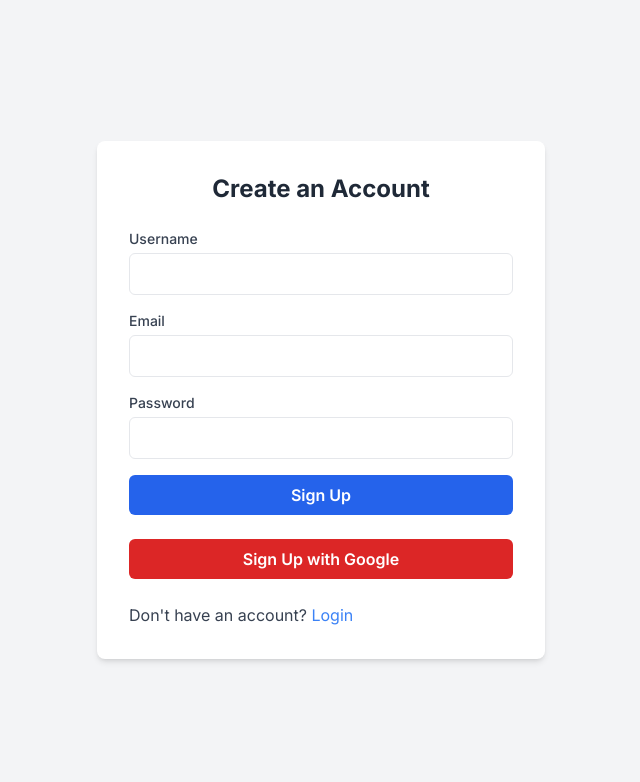
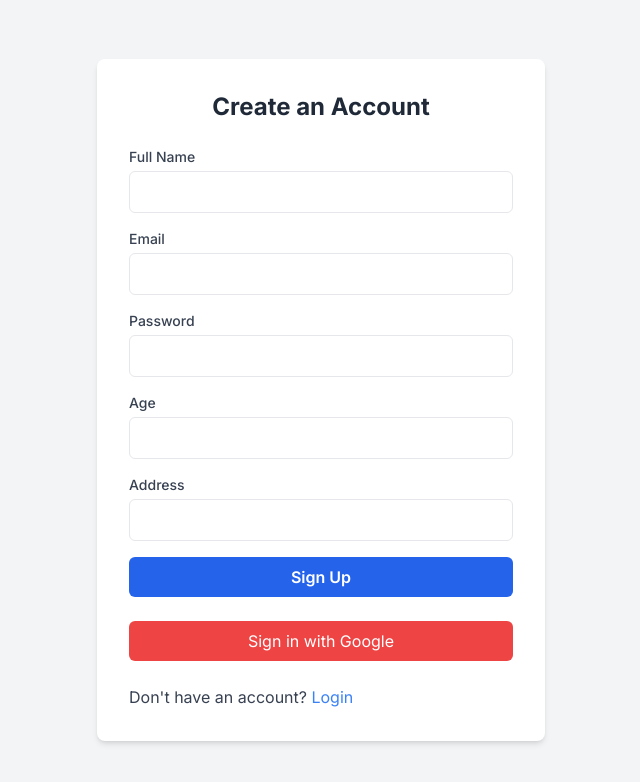
Before and after one commit to ChaniCohen1/users, a Next.js app in the folder users/: page /pages/signup in a window 1280 px wide. Shown: the top 782 px of the page, without its empty margins (319-959 px from the left). Built offline with nearby package versions, Linux system fonts and the light colour scheme.

Commit message:
add fix for vercel

```diff
--- /dev/null
+++ b/users/src/app/components/GoogleButton.tsx
@@ -0,0 +1,17 @@
+"use client";
+
+import React from "react";
+import { signIn } from "next-auth/react";
+
+const GoogleSignInButton = () => {
+  return (
+    <button
+      onClick={() => signIn("google")}
+      className="w-full px-4 py-2 bg-red-500 text-white rounded-md"
+    >
+      Sign in with Google
+    </button>
+  );
+};
+
+export default GoogleSignInButton;
--- /dev/null
+++ b/users/src/app/components/LoginForm.tsx
@@ -0,0 +1,53 @@
+"use client";
+
+import React, { useState } from "react";
+import LoginFormProps from "../types/LoginFormProps";
+
+const LoginForm: React.FC<LoginFormProps> = ({ onSubmit }) => {
+  const [email, setEmail] = useState("");
+  const [password, setPassword] = useState("");
+
+  const handleSubmit = (event: React.FormEvent) => {
+    event.preventDefault();
+    onSubmit(email, password);
+  };
+
+  return (
+    <form className="space-y-4" onSubmit={handleSubmit}>
+      <div>
+        <label htmlFor="email" className="block text-sm font-medium text-gray-700">
+          Email
+        </label>
+        <input
+          id="email"
+          type="email"
+          value={email}
+          onChange={(e) => setEmail(e.target.value)}
+          required
+          className="w-full px-4 py-2 mt-1 border rounded-md focus:outline-none focus:ring-2 focus:ring-blue-500"
+        />
+      </div>
+      <div>
+        <label htmlFor="password" className="block text-sm font-medium text-gray-700">
+          Password
+        </label>
+        <input
+          id="password"
+          type="password"
+          value={password}
+          onChange={(e) => setPassword(e.target.value)}
+          required
+          className="w-full px-4 py-2 mt-1 border rounded-md focus:outline-none focus:ring-2 focus:ring-blue-500"
+        />
+      </div>
+      <button
+        type="submit"
+        className="w-full px-4 py-2 font-semibold text-white bg-blue-600 rounded-md hover:bg-blue-700 focus:outline-none focus:ring-2 focus:ring-offset-2 focus:ring-blue-500"
+      >
+        Login
+      </button>
+    </form>
+  );
+};
+
+export default LoginForm;
--- /dev/null
+++ b/users/src/app/components/SignUpForm.tsx
@@ -0,0 +1,95 @@
+"use client";
+
+import React, { useState } from "react";
+import SignUpFormProps from "../types/SignUpFormProps";
+
+const SignUpForm: React.FC<SignUpFormProps> = ({ onSubmit }) => {
+  const [fullName, setFullName] = useState("");
+  const [email, setEmail] = useState("");
+  const [password, setPassword] = useState("");
+  const [age, setAge] = useState("");
+  const [address, setAddress] = useState("");
+
+  const handleSubmit = (e: React.FormEvent) => {
+    e.preventDefault();
+    onSubmit(fullName, email, password, age, address);
+  };
+
+  return (
+    <form className="space-y-4" onSubmit={handleSubmit}>
+      <div>
+        <label htmlFor="fullName" className="block text-sm font-medium text-gray-700">
+          Full Name
+        </label>
+        <input
+          id="fullName"
+          type="text"
+          value={fullName}
+          onChange={(e) => setFullName(e.target.value)}
+          required
+          className="w-full px-4 py-2 mt-1 border rounded-md focus:outline-none focus:ring-2 focus:ring-blue-500"
+        />
+      </div>
+      <div>
+        <label htmlFor="email" className="block text-sm font-medium text-gray-700">
+          Email
+        </label>
+        <input
+          id="email"
+          type="email"
+          value={email}
+          onChange={(e) => setEmail(e.target.value)}
+          required
+          className="w-full px-4 py-2 mt-1 border rounded-md focus:outline-none focus:ring-2 focus:ring-blue-500"
+        />
+      </div>
+      <div>
+        <label htmlFor="password" className="block text-sm font-medium text-gray-700">
+          Password
+        </label>
+        <input
+          id="password"
+          type="password"
+          value={password}
+          onChange={(e) => setPassword(e.target.value)}
+          required
+          className="w-full px-4 py-2 mt-1 border rounded-md focus:outline-none focus:ring-2 focus:ring-blue-500"
+        />
+      </div>
+      <div>
+        <label htmlFor="age" className="block text-sm font-medium text-gray-700">
+          Age
+        </label>
+        <input
+          id="age"
+          type="number"
+          value={age}
+          onChange={(e) => setAge(e.target.value)}
+          required
+          className="w-full px-4 py-2 mt-1 border rounded-md focus:outline-none focus:ring-2 focus:ring-blue-500"
+        />
+      </div>
+      <div>
+        <label htmlFor="address" className="block text-sm font-medium text-gray-700">
+          Address
+        </label>
+        <input
+          id="address"
+          type="text"
+          value={address}
+          onChange={(e) => setAddress(e.target.value)}
+          required
+          className="w-full px-4 py-2 mt-1 border rounded-md focus:outline-none focus:ring-2 focus:ring-blue-500"
+        />
+      </div>
+      <button
+        type="submit"
+        className="w-full px-4 py-2 font-semibold text-white bg-blue-600 rounded-md hover:bg-blue-700 focus:outline-none focus:ring-2 focus:ring-offset-2 focus:ring-blue-500"
+      >
+        Sign Up
+      </button>
+    </form>
+  );
+};
+
+export default SignUpForm;
--- a/users/src/app/pages/login/page.tsx
+++ b/users/src/app/pages/login/page.tsx
@@ -1,36 +1,27 @@
 "use client";
 
-import { useState } from "react";
-import React from 'react';
+import React, { useState } from "react";
 import { useRouter } from "next/navigation";
+import LoginForm from "@/app/components/LoginForm";
+import GoogleSignInButton from "@/app/components/GoogleButton";
 import { login } from "@/app/services/login";
-import { signIn } from "next-auth/react"; // Import signIn from next-auth
 
-const Login = () => {
-  const [email, setEmail] = useState('');
-  const [password, setPassword] = useState('');
+const Login: React.FC = () => {
   const [error, setError] = useState<string | null>(null);
   const router = useRouter();
 
-  const handleLogin = async (event: React.FormEvent) => {
-    event.preventDefault();
+  const handleLogin = async (email: string, password: string) => {
     setError(null);
     try {
       const user = await login(email, password);
-      if (user)
-        router.push('/'); // Redirect to homepage after successful login
-      else
-        setError('Invalid username or password');
+      if (user) {
+        router.push("/"); // Redirect to homepage after successful login
+      } else {
+        setError("Invalid email or password");
+      }
     } catch {
       console.error("Failed to connect");
-    }
-  };
-
-  const handleGoogleLogin = async () => {
-    try {
-      await signIn("google", { callbackUrl: "/" }); // Use next-auth's signIn with Google
-    } catch (error) {
-      console.error("Google login failed", error);
+      setError("An error occurred while trying to log in.");
     }
   };
 
@@ -38,48 +29,10 @@ const Login = () => {
     <div className="flex min-h-screen items-center justify-center bg-gray-100">
       <div className="w-full max-w-md p-8 space-y-6 bg-white rounded-lg shadow-md">
         <h2 className="text-2xl font-bold text-center text-gray-800">Login</h2>
-        <form className="space-y-4" onSubmit={handleLogin}>
-          <div>
-            <label htmlFor="email" className="block text-sm font-medium text-gray-700">
-              Email
-            </label>
-            <input
-              id="email"
-              type="email"
-              value={email}
-              onChange={(e) => setEmail(e.target.value)}
-              required
-              className="w-full px-4 py-2 mt-1 border rounded-md focus:outline-none focus:ring-2 focus:ring-blue-500"
-            />
-          </div>
-          <div>
-            <label htmlFor="password" className="block text-sm font-medium text-gray-700">
-              Password
-            </label>
-            <input
-              id="password"
-              type="password"
-              value={password}
-              onChange={(e) => setPassword(e.target.value)}
-              required
-              className="w-full px-4 py-2 mt-1 border rounded-md focus:outline-none focus:ring-2 focus:ring-blue-500"
-            />
-          </div>
-          <button
-            type="submit"
-            className="w-full px-4 py-2 font-semibold text-white bg-blue-600 rounded-md hover:bg-blue-700 focus:outline-none focus:ring-2 focus:ring-offset-2 focus:ring-blue-500"
-          >
-            Sign Up
-          </button>
-        </form>
-
+        {error && <p className="text-sm text-red-600">{error}</p>}
+        <LoginForm onSubmit={handleLogin} />
         <div className="text-center">
-          <button
-            onClick={handleGoogleLogin}
-            className="w-full px-4 py-2 font-semibold text-white bg-red-600 rounded-md hover:bg-red-700 focus:outline-none focus:ring-2 focus:ring-offset-2 focus:ring-red-500"
-          >
-            Sign Up with Google
-          </button>
+          <GoogleSignInButton />
         </div>
         <p className="mt-2 text-gray-700">
           Don&apos;t have an account? <a href="./signup" className="text-blue-500">Sign up</a>
--- a/users/src/app/pages/signup/page.tsx
+++ b/users/src/app/pages/signup/page.tsx
@@ -1,109 +1,39 @@
 "use client";
 
-import React, { useState } from 'react';
-import { useRouter } from 'next/navigation';
-import { signIn } from 'next-auth/react';  // ייבוא פונקציית signIn מ-NextAuth
-import { signup } from '@/app/services/signup';
+import React from "react";
+import { useRouter } from "next/navigation";
+import { signup } from "@/app/services/signup";
+import SignUpForm from "@/app/components/SignUpForm";
+import GoogleSignInButton from "@/app/components/GoogleButton";
 
 const SignUp = () => {
-  const [username, setUsername] = useState('');
-  const [email, setEmail] = useState('');
-  const [password, setPassword] = useState('');
   const router = useRouter();
 
-  const handleSignUp = async (e: React.FormEvent) => {
-    e.preventDefault();
+  const handleSignUp = async (fullName: string, email: string, password: string, age: string, address: string) => {
     console.log("before");
 
-    const response = await signup(username, email, password);
+    const response = await signup(fullName, email, password, parseInt(age), address);
     console.log("after");
 
     if (response) {
-      router.push('/'); // מעבר לדף הבית לאחר הרשמה מוצלחת
-      console.log("sucsses");
-
+      router.push("/"); // מעבר לדף הבית לאחר הרשמה מוצלחת
+      console.log("success");
     } else {
-      console.error('Failed to sign up');
+      console.error("Failed to sign up");
     }
   };
-
-  const handleGoogleSignIn = async () => {
-    // ניסיון להתחבר עם גוגל
-    const res = await signIn('google', { redirect: false });
-
-    // אם ההתחברות הצליחה, נבצע הפנייה לדף הבית
-    if (res?.ok) {
-      router.push('/'); // הפנייה לדף הבית
-    } else {
-      console.error('Google sign-in failed');
-    }
-  };
-
 
   return (
     <div className="flex min-h-screen items-center justify-center bg-gray-100">
       <div className="w-full max-w-md p-8 space-y-6 bg-white rounded-lg shadow-md">
         <h2 className="text-2xl font-bold text-center text-gray-800">Create an Account</h2>
-        <form className="space-y-4" onSubmit={handleSignUp}>
-          <div>
-            <label htmlFor="username" className="block text-sm font-medium text-gray-700">
-              Username
-            </label>
-            <input
-              id="username"
-              type="text"
-              value={username}
-              onChange={(e) => setUsername(e.target.value)}
-              required
-              className="w-full px-4 py-2 mt-1 border rounded-md focus:outline-none focus:ring-2 focus:ring-blue-500"
-            />
-          </div>
-          <div>
-            <label htmlFor="email" className="block text-sm font-medium text-gray-700">
-              Email
-            </label>
-            <input
-              id="email"
-              type="email"
-              value={email}
-              onChange={(e) => setEmail(e.target.value)}
-              required
-              className="w-full px-4 py-2 mt-1 border rounded-md focus:outline-none focus:ring-2 focus:ring-blue-500"
-            />
-          </div>
-          <div>
-            <label htmlFor="password" className="block text-sm font-medium text-gray-700">
-              Password
-            </label>
-            <input
-              id="password"
-              type="password"
-              value={password}
-              onChange={(e) => setPassword(e.target.value)}
-              required
-              className="w-full px-4 py-2 mt-1 border rounded-md focus:outline-none focus:ring-2 focus:ring-blue-500"
-            />
-          </div>
-          <button
-            type="submit"
-            className="w-full px-4 py-2 font-semibold text-white bg-blue-600 rounded-md hover:bg-blue-700 focus:outline-none focus:ring-2 focus:ring-offset-2 focus:ring-blue-500"
-          >
-            Sign Up
-          </button>
-        </form>
-
+        <SignUpForm onSubmit={handleSignUp} />
         <div className="text-center">
-          <button
-            onClick={handleGoogleSignIn}
-            className="w-full px-4 py-2 font-semibold text-white bg-red-600 rounded-md hover:bg-red-700 focus:outline-none focus:ring-2 focus:ring-offset-2 focus:ring-red-500"
-          >
-            Sign Up with Google
-          </button>
+          <GoogleSignInButton />
         </div>
         <p className="mt-2 text-gray-700">
           Don&apos;t have an account? <a href="./login" className="text-blue-500">Login</a>
         </p>
-
       </div>
     </div>
   );
--- a/users/src/app/services/signup.ts
+++ b/users/src/app/services/signup.ts
@@ -4,12 +4,14 @@ import IUser from "../types/user";
 const url = "http://localhost:3000";
 // const url = "https://users-bay.vercel.app";
 
-export const signup = (username: string, email: string, password: string): Promise<IUser | null> => {
+export const signup = (username: string, email: string, password: string, age: number, address: string): Promise<IUser | null> => {
     return axios
         .post(`${url}/api/signup`, {
             username,
             email,
             password,
+            age,
+            address
         })
         .then(response => response.data) // במקרה של הצלחה, החזרת הנתונים מהשרת
         .catch(error => {
--- /dev/null
+++ b/users/src/app/types/LoginFormProps.ts
@@ -0,0 +1,3 @@
+export default interface LoginFormProps {
+    onSubmit: (email: string, password: string) => void;
+  }
--- /dev/null
+++ b/users/src/app/types/SignUpFormProps.ts
@@ -0,0 +1,3 @@
+export default interface SignUpFormProps {
+    onSubmit: (fullName: string, email: string, password: string, age: string, address: string) => void;
+  }
```
Also changed, not shown: users/src/app/components/UserInfo.tsx (+9 -0 lines).
